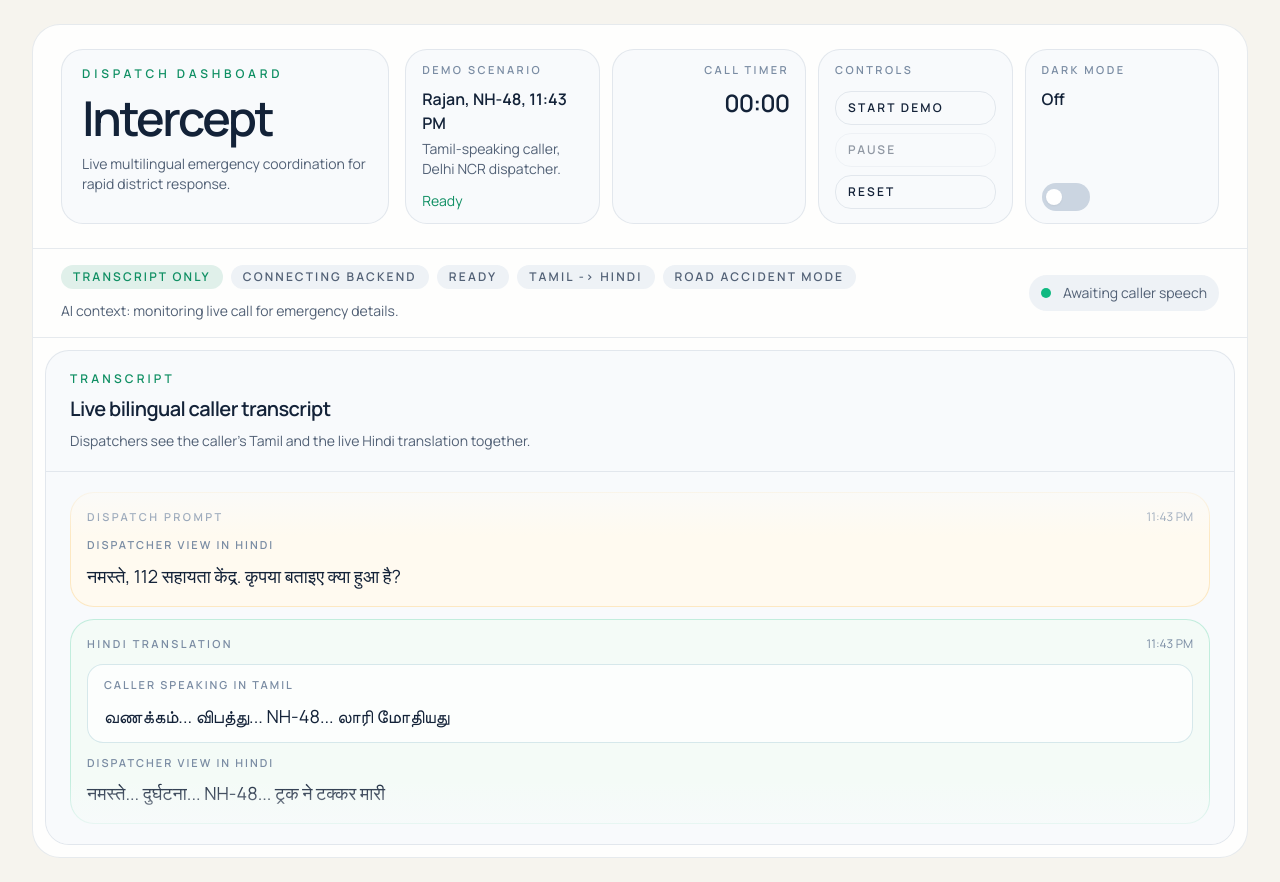
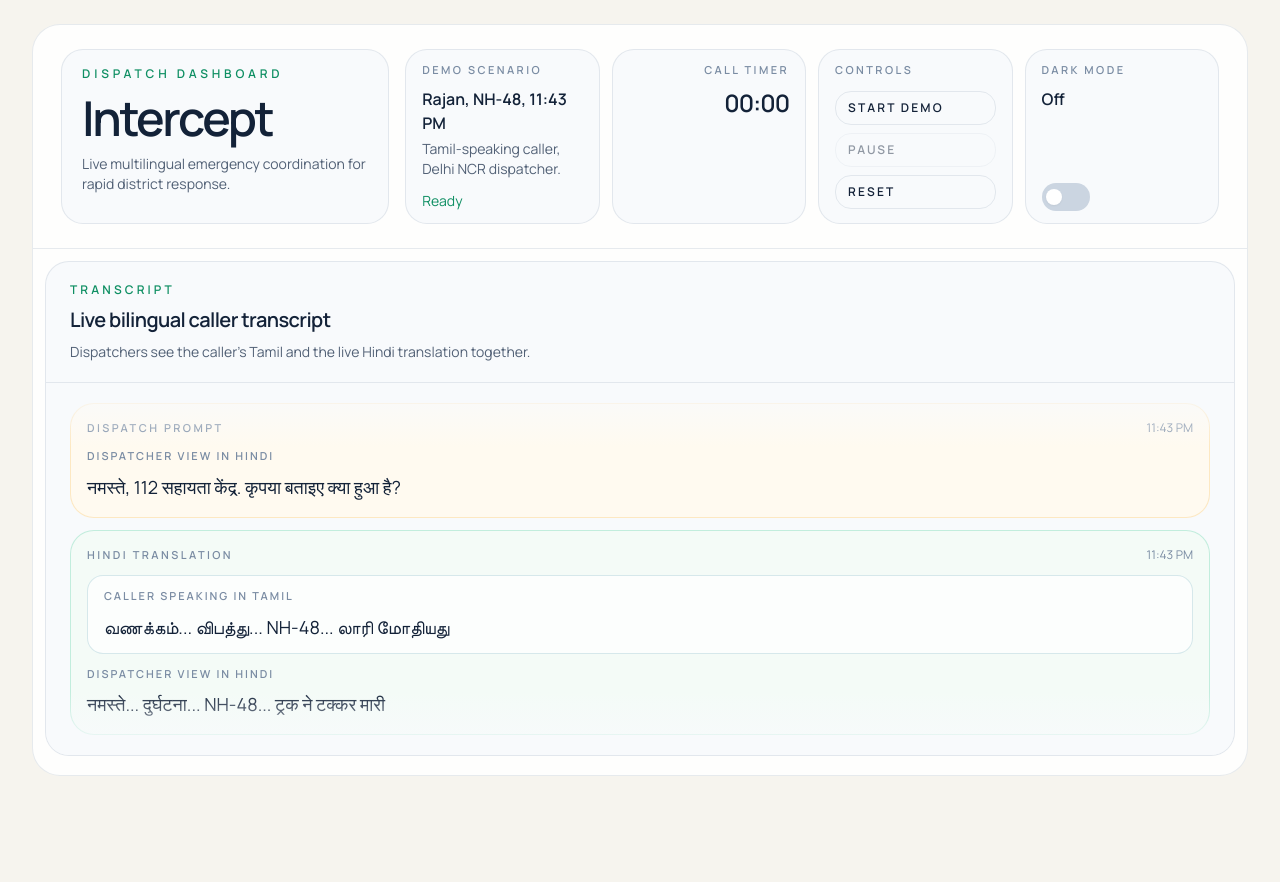
Before and after one commit to axnav28/intercept, a React (Vite) app in the folder frontend/: page / in a window 1280 px wide. After the commit the page ends 800 px from the top, so only its background shows below. Built offline with nearby package versions, Linux system fonts and the light colour scheme; no server answers.

Commit message:
Remove status strip from dashboard

```diff
--- a/frontend/src/App.tsx
+++ b/frontend/src/App.tsx
@@ -3,8 +3,6 @@ import { useEffect, useState } from "react";
 import { DashboardShell } from "./components/layout/dashboard-shell";
 import { ThemeToggle } from "./components/shared/theme-toggle";
 import { TranscriptPanel } from "./components/transcript/transcript-panel";
-import { CallStatusBar } from "./components/call/call-status-bar";
-import { ListeningIndicator } from "./components/call/listening-indicator";
 import { CallTimer } from "./components/call/call-timer";
 import { ScenarioCard } from "./components/call/scenario-card";
 import { EmergencyMap } from "./components/map/emergency-map";
@@ -19,7 +17,6 @@ export default function App() {
   const [theme, setTheme] = useState<ThemeMode>("light");
   const {
     analysis,
-    connectionStatus,
     isComplete,
     isRunning,
     lines,
@@ -77,28 +74,6 @@ export default function App() {
             </div>
           </div>
         }
-        statusBar={
-          <CallStatusBar
-            modeLabel={stage === "response" ? "Split response view" : "Transcript only"}
-            connectionLabel={
-              connectionStatus === "ready"
-                ? isRunning
-                  ? "Streaming demo call"
-                  : "Demo standby"
-                : "Connecting backend"
-            }
-            contextLabel={analysis.summary}
-            phaseLabel={phaseLabel}
-            rightSlot={
-              <div className="flex flex-col items-start gap-3 lg:flex-row lg:items-center">
-                <ListeningIndicator
-                  label={isRunning ? "Showing Tamil plus live Hindi translation" : "Awaiting caller speech"}
-                  pulse={isRunning}
-                />
-              </div>
-            }
-          />
-        }
         transcript={
           <TranscriptPanel
             title="Live bilingual caller transcript"
--- a/frontend/src/components/layout/dashboard-shell.tsx
+++ b/frontend/src/components/layout/dashboard-shell.tsx
@@ -3,7 +3,6 @@ import type { ReactNode } from "react";
 type DashboardShellProps = {
   topBar: ReactNode;
   alertStrip?: ReactNode;
-  statusBar: ReactNode;
   transcript: ReactNode;
   map?: ReactNode;
   split: boolean;
@@ -12,7 +11,6 @@ type DashboardShellProps = {
 export function DashboardShell({
   topBar,
   alertStrip,
-  statusBar,
   transcript,
   map,
   split
@@ -25,10 +23,6 @@ export function DashboardShell({
         </header>
 
         {alertStrip}
-
-        <div className="border-b border-[var(--panel-border)] px-5 py-4 sm:px-7">
-          {statusBar}
-        </div>
 
         <section
           className={
```
